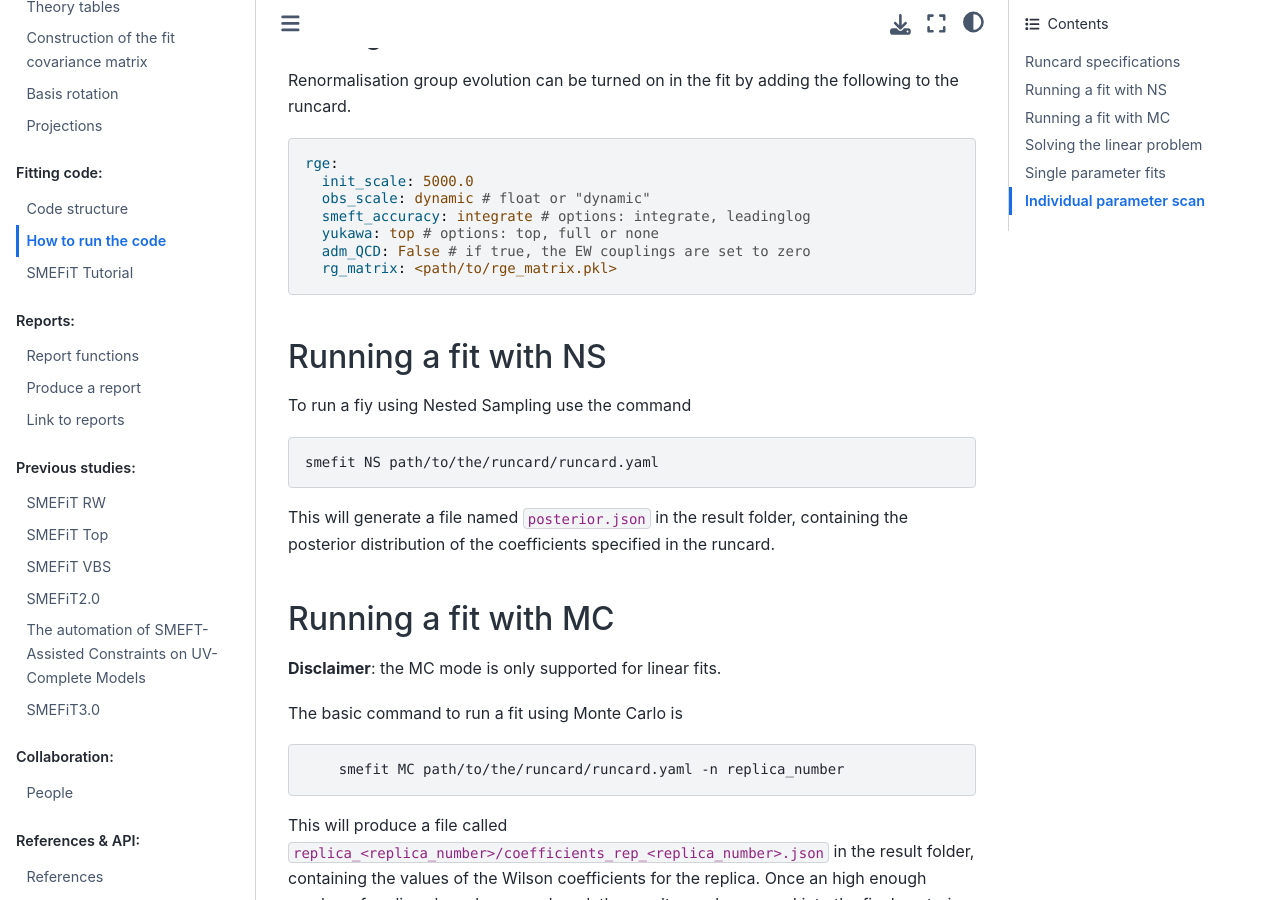
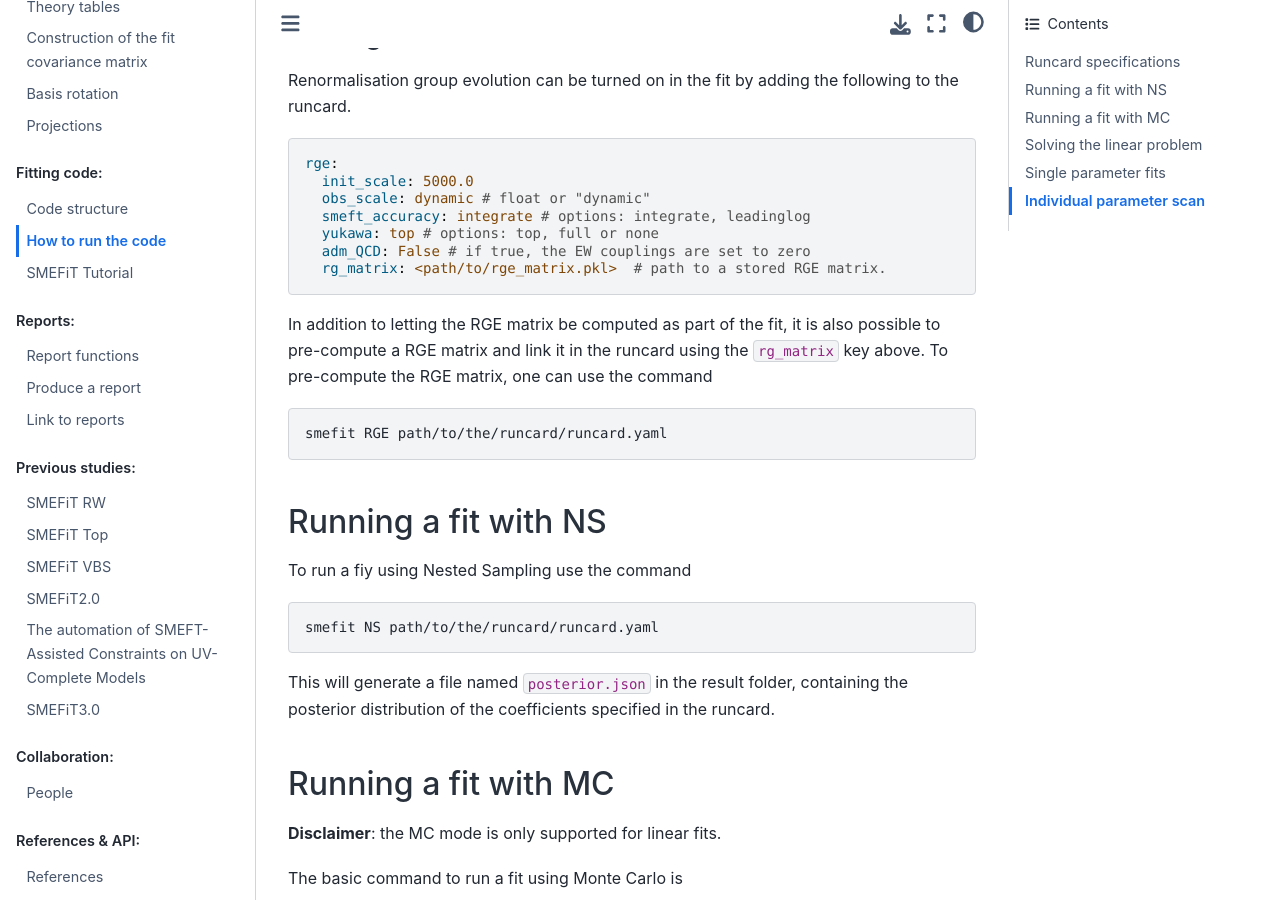
Before and after one commit to LHCfitNikhef/smefit_release, a Sphinx documentation site: the page built from docs/source/fitting_code/running.md, in a window 1280 px wide and 900 px high, scrolled down 5413 px. Built offline with Sphinx 7.4.7 and the Sphinx Book theme 1.1.4, drawn with Linux system fonts in a browser that asks for light colours; pages that are not in the unit, such as notebooks, are missing from menus.

Commit message:
updating docs about separate RGE command

````diff
--- a/docs/source/fitting_code/running.md
+++ b/docs/source/fitting_code/running.md
@@ -252,7 +252,14 @@ rge:
   smeft_accuracy: integrate # options: integrate, leadinglog
   yukawa: top # options: top, full or none
   adm_QCD: False # if true, the EW couplings are set to zero
-  rg_matrix: <path/to/rge_matrix.pkl>
+  rg_matrix: <path/to/rge_matrix.pkl>  # path to a stored RGE matrix.
+```
+
+In addition to letting the RGE matrix be computed as part of the fit, it is also possible to pre-compute a RGE matrix and
+link it in the runcard using the ``rg_matrix`` key above. To pre-compute the RGE matrix, one can use the command
+
+```bash
+smefit RGE path/to/the/runcard/runcard.yaml
 ```
 
 ## Running a fit with NS
````
